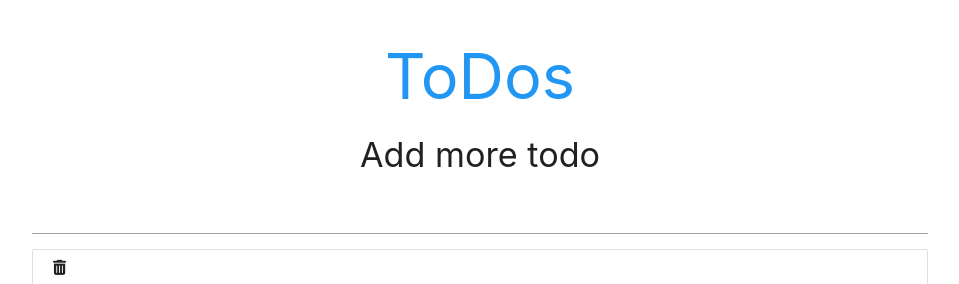
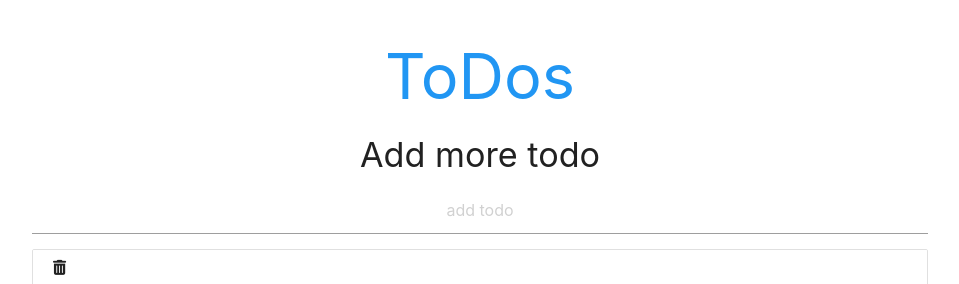
Before and after one commit to abdulbasit01/todo, a React (Create React App) app: page / in a window 1280 px wide. Shown: the top 284 px of the page, without its empty margins (160-1119 px from the left). Built offline with nearby package versions, Linux system fonts and the light colour scheme.

Commit message:
change input position

```diff
--- a/src/component/From.js
+++ b/src/component/From.js
@@ -21,7 +21,7 @@ class AddToDo extends Component {
         return (
             <form onSubmit={this.handleSubmit}>
                 <h4 className="center">Add more todo</h4>
-                <input type="text" onChange={this.handleChange} value={this.state.content} className="center"/>
+                <input type="text" onChange={this.handleChange} value={this.state.content} className="center" placeholder="add todo"/>
             </form>
          );
     }
```
